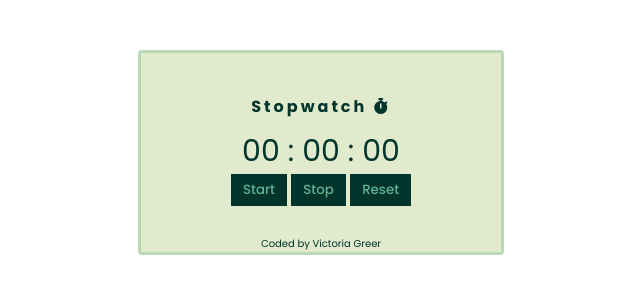
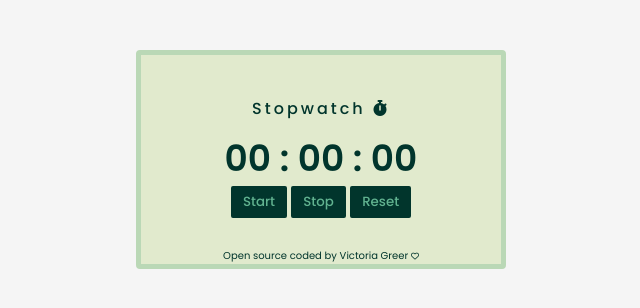
Before and after one commit to themightyvicki1/stopwatch, a plain HTML site: page index.html in a window 1280 px wide. Shown: the whole page, without its empty margins (319-959 px from the left). Drawn offline with Linux system fonts and the light colour scheme.

Commit message:
styling updates

```diff
--- a/index.html
+++ b/index.html
@@ -37,7 +37,15 @@
         <button class="button" id="stop">Stop</button>
         <button class="button" id="reset">Reset</button>
       </div>
-      <footer>Coded by Victoria Greer</footer>
+      <footer>
+        <a
+          href="https://github.com/themightyvicki1/stopwatch"
+          target="_blank"
+          title="https://github.com/themightyvicki1/stopwatch"
+          >Open source coded by</a
+        >
+        Victoria Greer <span><i class="fa-regular fa-heart"></i></span>
+      </footer>
     </div>
     <!--link to js file-->
     <script src="script.js"></script>
--- a/styles.css
+++ b/styles.css
@@ -1,3 +1,7 @@
+body {
+  background-color: #f5f5f5;
+}
+
 .container {
   background-color: #e1eacd;
   text-align: center;
@@ -5,7 +9,7 @@
   margin: 50px auto;
   padding: 30px 30px;
   padding-bottom: 0;
-  border: 3px solid #bad8b6;
+  border: 5px solid #bad8b6;
   border-radius: 4px;
   color: #01352c;
   font-family: "Poppins", sans-serif;
@@ -14,10 +18,12 @@
 .container h1 {
   letter-spacing: 3px;
   font-size: 16px;
+  font-weight: 500;
 }
 
 .time {
-  font-size: 30px;
+  font-size: 36px;
+  font-weight: 600;
 }
 
 .button {
@@ -26,6 +32,7 @@
   font-weight: 500;
   background-color: #01352c;
   border: 2px solid #01352c;
+  border-radius: 2px;
   padding: 4px 10px;
 }
 
@@ -38,4 +45,14 @@
 footer {
   font-size: 10px;
   margin-top: 30px;
+  color: #01352c;
 }
+
+footer a {
+  text-decoration: none;
+  color: #01352c;
+}
+
+footer span {
+  font-size: 8px;
+}
```
